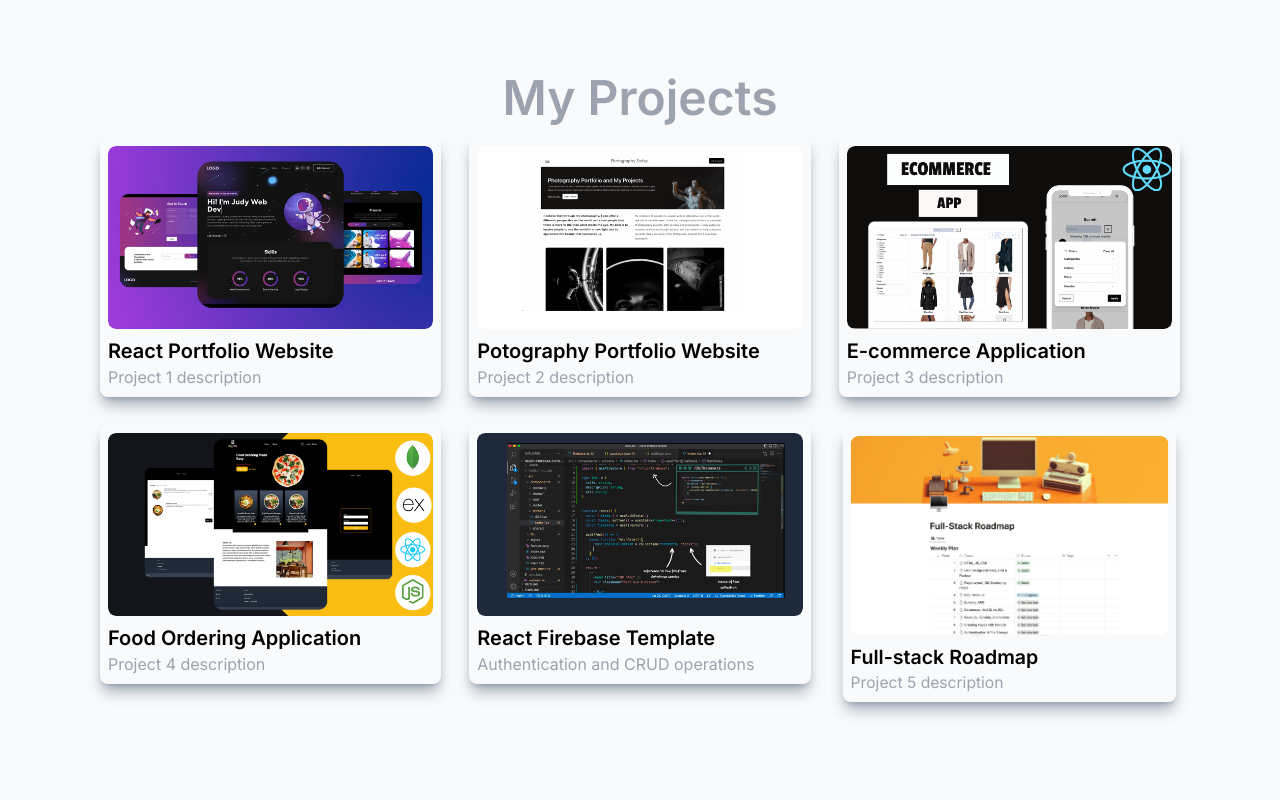
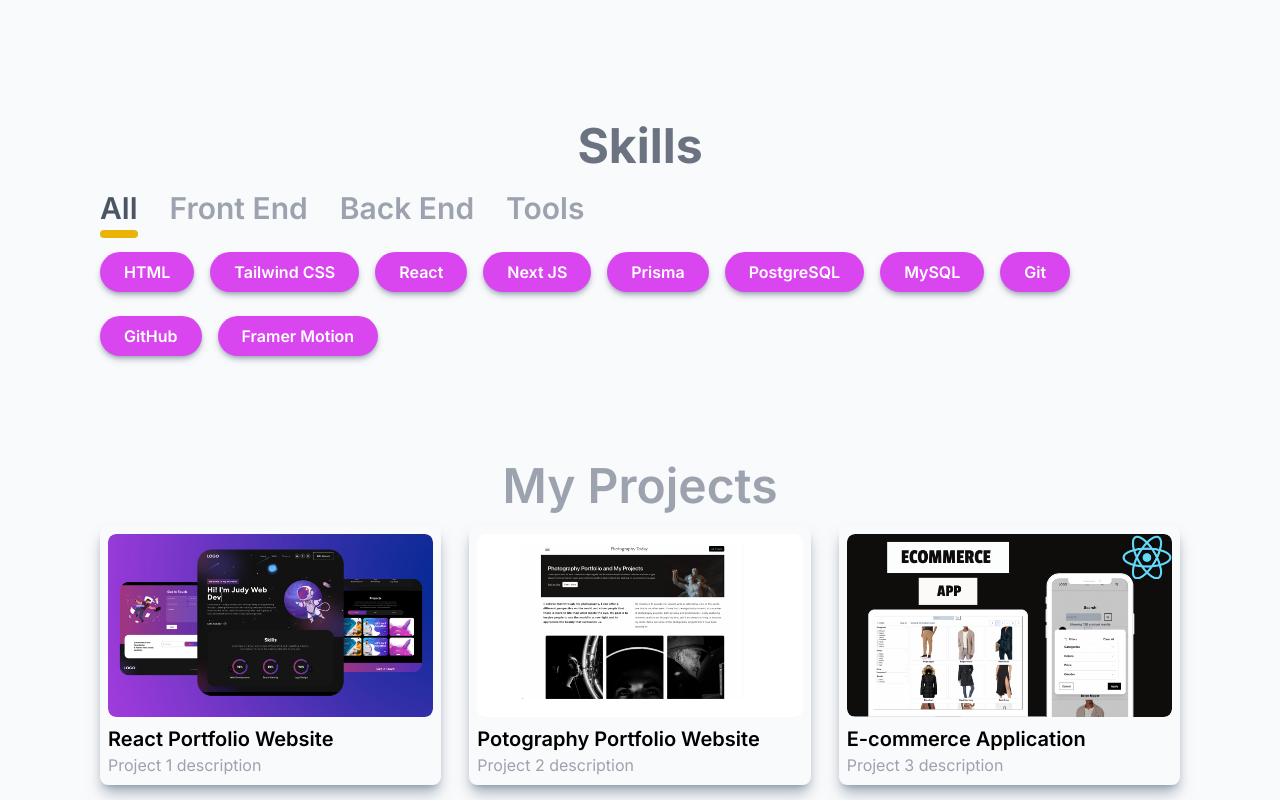
Before and after one commit to Ryan-Fx/ryan-portfolio-nextjs, a Next.js app: page / in a window 1280 px wide. Shown: the part 1200-2000 px from the top of the page. Built offline with nearby package versions, Linux system fonts and the light colour scheme.

Commit message:
add skill section

```diff
--- a/src/app/page.tsx
+++ b/src/app/page.tsx
@@ -4,6 +4,7 @@ import Footer from "@/components/Footer";
 import Hero from "@/components/Hero";
 import Navbar from "@/components/Navbar";
 import Project from "@/components/Project";
+import Skills from "@/components/Skills";
 // import Skills from "@/components/Skills";
 
 export default function Home() {
@@ -13,7 +14,7 @@ export default function Home() {
       <main className="container mx-auto px-8 lg:px-[100px] py-6 mt-16">
         <Hero />
         <About />
-        {/* <Skills /> */}
+        <Skills />
         <Project />
         <Contact />
       </main>
--- a/src/components/Skills.tsx
+++ b/src/components/Skills.tsx
@@ -1,109 +1,109 @@
-// "use client";
+"use client";
 
-// import React, { useState } from "react";
-// import SkillButton from "./skill-button";
+import React, { useState } from "react";
+import SkillButton from "./skill-button";
 
-// const skillsData = [
-//   {
-//     id: 13,
-//     name: "HTML",
-//     tag: ["All", "Front End"],
-//   },
-//   {
-//     id: 5,
-//     name: "Tailwind CSS",
-//     tag: ["All", "Front End"],
-//   },
-//   {
-//     id: 3,
-//     name: "React",
-//     tag: ["All", "Front End"],
-//   },
-//   {
-//     id: 4,
-//     name: "Next JS",
-//     tag: ["All", "Front End"],
-//   },
+const skillsData = [
+  {
+    id: 13,
+    name: "HTML",
+    tag: ["All", "Front End"],
+  },
+  {
+    id: 5,
+    name: "Tailwind CSS",
+    tag: ["All", "Front End"],
+  },
+  {
+    id: 3,
+    name: "React",
+    tag: ["All", "Front End"],
+  },
+  {
+    id: 4,
+    name: "Next JS",
+    tag: ["All", "Front End"],
+  },
 
-//   {
-//     id: 6,
-//     name: "Prisma",
-//     tag: ["All", "Back End"],
-//   },
-//   {
-//     id: 8,
-//     name: "PostgreSQL",
-//     tag: ["All", "Back End"],
-//   },
-//   {
-//     id: 11,
-//     name: "MySQL",
-//     tag: ["All", "Back End"],
-//   },
-//   {
-//     id: 9,
-//     name: "Git",
-//     tag: ["All", "Tools"],
-//   },
-//   {
-//     id: 10,
-//     name: "GitHub",
-//     tag: ["All", "Tools"],
-//   },
-//   {
-//     id: 12,
-//     name: "Framer Motion",
-//     tag: ["All", "Front End"],
-//   },
-// ];
+  {
+    id: 6,
+    name: "Prisma",
+    tag: ["All", "Back End"],
+  },
+  {
+    id: 8,
+    name: "PostgreSQL",
+    tag: ["All", "Back End"],
+  },
+  {
+    id: 11,
+    name: "MySQL",
+    tag: ["All", "Back End"],
+  },
+  {
+    id: 9,
+    name: "Git",
+    tag: ["All", "Tools"],
+  },
+  {
+    id: 10,
+    name: "GitHub",
+    tag: ["All", "Tools"],
+  },
+  {
+    id: 12,
+    name: "Framer Motion",
+    tag: ["All", "Front End"],
+  },
+];
 
-// export default function Skills() {
-//   const [tag, setTag] = useState("All");
+export default function Skills() {
+  const [tag, setTag] = useState("All");
 
-//   const handleTagChange = (newTag: string) => {
-//     setTag(newTag);
-//   };
+  const handleTagChange = (newTag: string) => {
+    setTag(newTag);
+  };
 
-//   const filteredSkills = skillsData.filter((skill) => skill.tag.includes(tag));
+  const filteredSkills = skillsData.filter((skill) => skill.tag.includes(tag));
 
-//   return (
-//     <section className="scroll-mt-24 md:my-24" id="skills">
-//       <h2 className="text-2xl lg:text-5xl font-bold text-gray-500 text-center">
-//         Skills
-//       </h2>
-//       <div className="space-x-8 flex justify-start mb:pt-8 pt-5">
-//         <SkillButton
-//           onClick={handleTagChange}
-//           name="All"
-//           isSelected={tag === "All"}
-//         />
-//         <SkillButton
-//           onClick={handleTagChange}
-//           name="Front End"
-//           isSelected={tag === "Front End"}
-//         />
-//         <SkillButton
-//           onClick={handleTagChange}
-//           name="Back End"
-//           isSelected={tag === "Back End"}
-//         />
-//         <SkillButton
-//           onClick={handleTagChange}
-//           name="Tools"
-//           isSelected={tag === "Tools"}
-//         />
-//       </div>
-//       {filteredSkills.map((skill) => (
-//         <div key={skill.id} className="inline-flex pt-6 mr-4">
-//           <p
-//             key={skill.id}
-//             className="bg-fuchsia-500 shadow-md shadow-slate-500/50 text-white py-2 px-6 rounded-full hover:scale-110 hover:bg-pink-400 font-semibold transition animate-bounce"
-//           >
-//             {skill.name}
-//           </p>
-//         </div>
-//       ))}
-//       <div className="mb-16 md:mb-0"></div>
-//     </section>
-//   );
-// }
+  return (
+    <section className="scroll-mt-24 md:my-24" id="skills">
+      <h2 className="text-2xl lg:text-5xl font-bold text-gray-500 text-center">
+        Skills
+      </h2>
+      <div className="space-x-8 flex justify-start mb:pt-8 pt-5">
+        <SkillButton
+          onClick={handleTagChange}
+          name="All"
+          isSelected={tag === "All"}
+        />
+        <SkillButton
+          onClick={handleTagChange}
+          name="Front End"
+          isSelected={tag === "Front End"}
+        />
+        <SkillButton
+          onClick={handleTagChange}
+          name="Back End"
+          isSelected={tag === "Back End"}
+        />
+        <SkillButton
+          onClick={handleTagChange}
+          name="Tools"
+          isSelected={tag === "Tools"}
+        />
+      </div>
+      {filteredSkills.map((skill) => (
+        <div key={skill.id} className="inline-flex pt-6 mr-4">
+          <p
+            key={skill.id}
+            className="bg-fuchsia-500 shadow-md shadow-slate-500/50 text-white py-2 px-6 rounded-full hover:scale-110 hover:bg-pink-400 font-semibold transition animate-bounce"
+          >
+            {skill.name}
+          </p>
+        </div>
+      ))}
+      <div className="mb-16 md:mb-0"></div>
+    </section>
+  );
+}
--- a/src/components/skill-button.tsx
+++ b/src/components/skill-button.tsx
@@ -1,33 +1,33 @@
-// import { motion } from "framer-motion";
-// import React from "react";
+import { motion } from "framer-motion";
+import React from "react";
 
-// const variants = {
-//   default: { width: 0 },
-//   active: { width: "calc(100%)" },
-// };
+const variants = {
+  default: { width: 0 },
+  active: { width: "calc(100%)" },
+};
 
-// interface Props {
-//   name: string;
-//   onClick: (name: string) => void;
-//   isSelected: any;
-// }
+interface Props {
+  name: string;
+  onClick: (name: string) => void;
+  isSelected: any;
+}
 
-// const SkillButton = ({ name, onClick, isSelected }: Props) => {
-//   const buttonStyles = isSelected ? "text-gray-600" : "text-gray-400";
+const SkillButton = ({ name, onClick, isSelected }: Props) => {
+  const buttonStyles = isSelected ? "text-gray-600" : "text-gray-400";
 
-//   return (
-//     <button
-//       className={`${buttonStyles} text-xl font-semibold lg:text-3xl cursor-pointer hover:text-gray-600 transition duration-300`}
-//       onClick={() => onClick(name)}
-//     >
-//       {name}
-//       <motion.div
-//         animate={isSelected ? "active" : "default"}
-//         variants={variants}
-//         className="h-1 lg:h-2 bg-yellow-500 mt-1 rounded-full"
-//       ></motion.div>
-//     </button>
-//   );
-// };
+  return (
+    <button
+      className={`${buttonStyles} text-xl font-semibold lg:text-3xl cursor-pointer hover:text-gray-600 transition duration-300`}
+      onClick={() => onClick(name)}
+    >
+      {name}
+      <motion.div
+        animate={isSelected ? "active" : "default"}
+        variants={variants}
+        className="h-1 lg:h-2 bg-yellow-500 mt-1 rounded-full"
+      ></motion.div>
+    </button>
+  );
+};
 
-// export default SkillButton;
+export default SkillButton;
```
